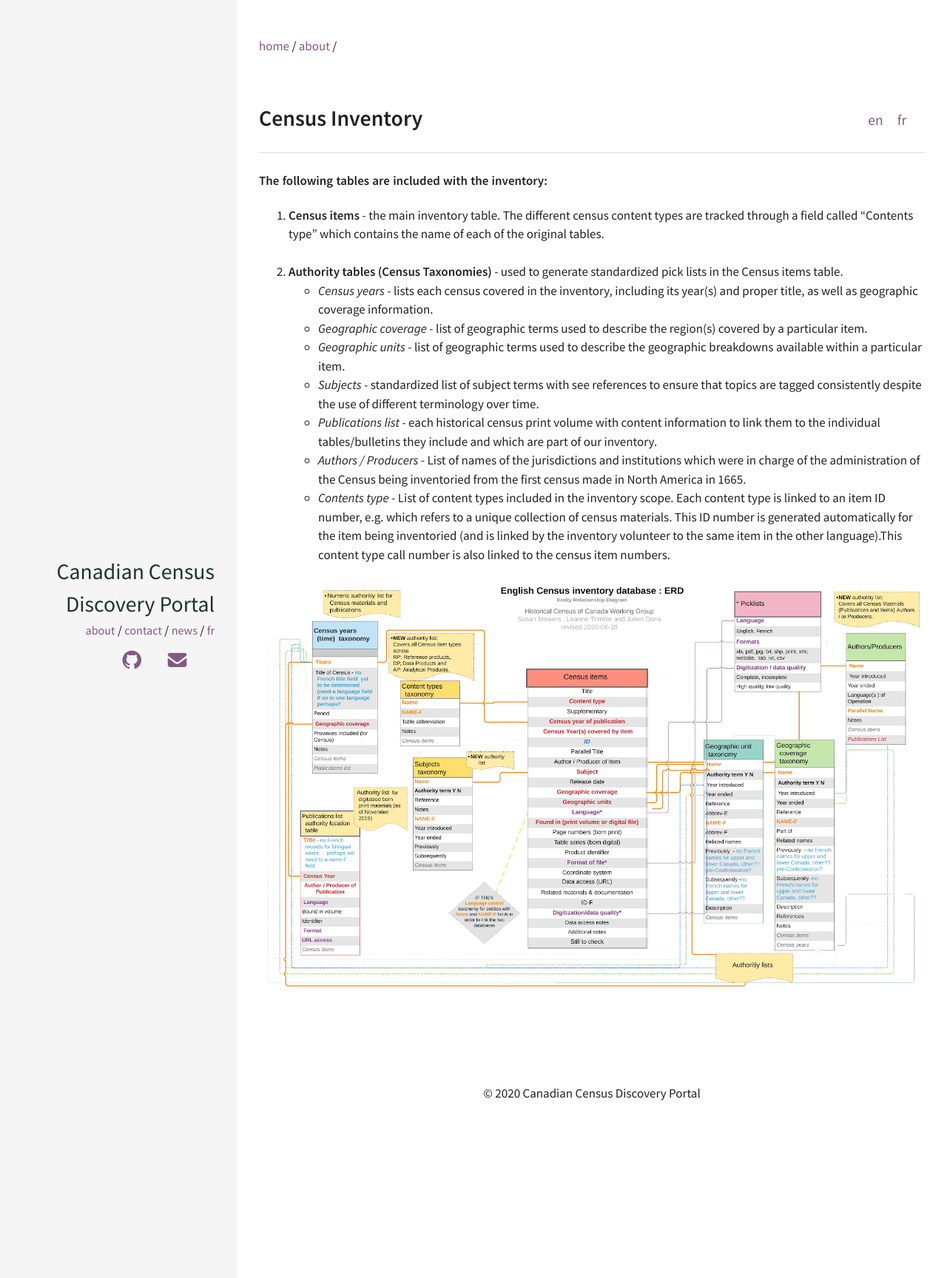
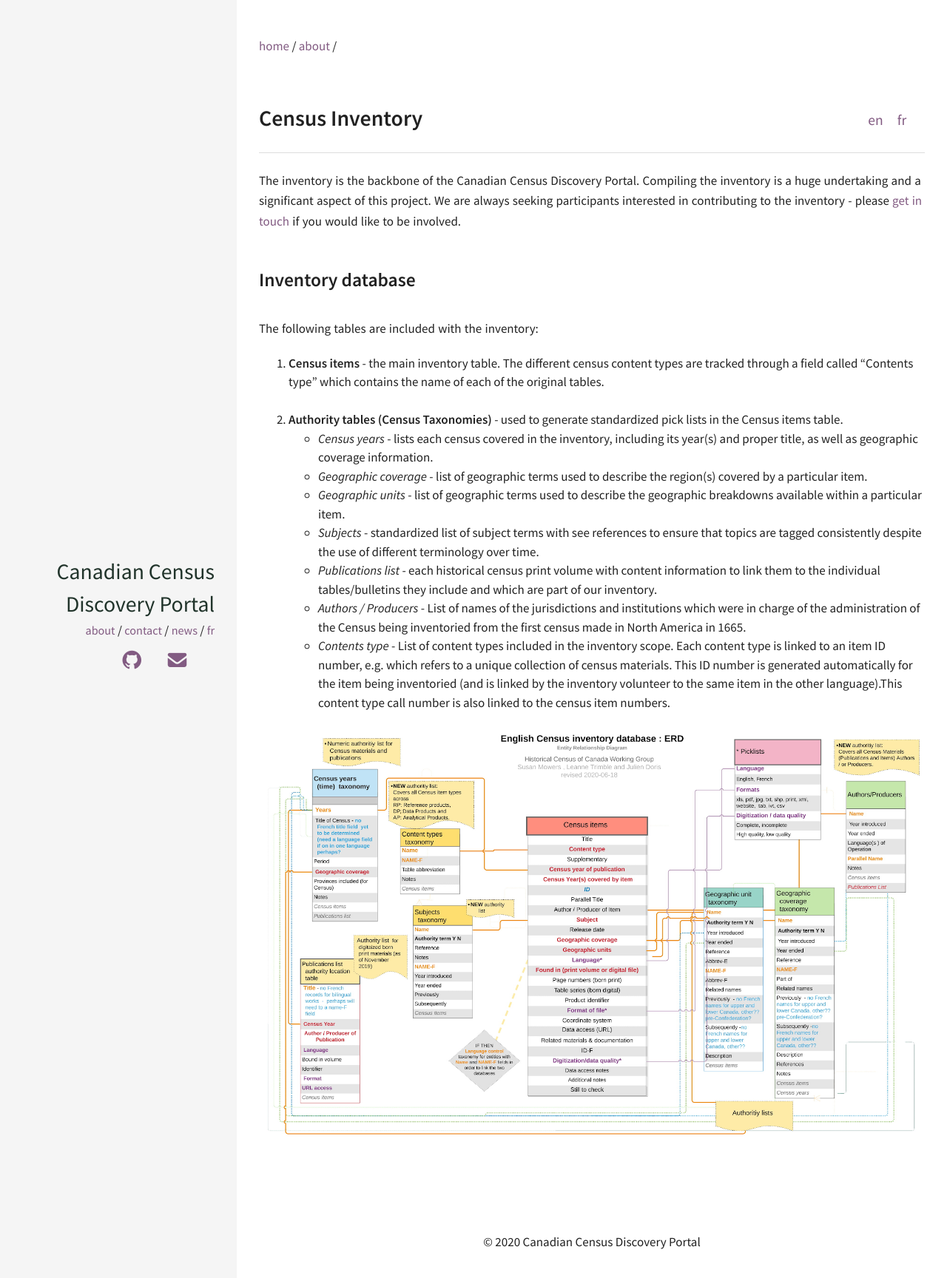
Before and after one commit to census-recensement/census-recensement.github.io, a Jekyll site: the page built from en/about/inventory.md, in a window 1280 px wide. Shown: the top 1728 px of the page at 74% size. Built offline with Jekyll 4.4.1, drawn with Linux system fonts in a browser that asks for light colours; nearby versions of some CDN libraries; library files that are not in the unit come from our copies.

Commit message:
Update inventory.md
Added an introductory paragraphy

```diff
--- a/en/about/inventory.md
+++ b/en/about/inventory.md
@@ -5,7 +5,11 @@
 ref: inventory
 ---
 
-**The following tables are included with the inventory:**
+The inventory is the backbone of the Canadian Census Discovery Portal. Compiling the inventory is a huge undertaking and a significant aspect of this project. We are always seeking participants interested in contributing to the inventory - please [get in touch](https://census-recensement.github.io/en/contact/) if you would like to be involved.
+
+### Inventory database
+
+The following tables are included with the inventory:
 
 1. **Census items** - the main inventory table. The different census content types are tracked through a field called “Contents type” which contains the name of each of the original tables.
 <br />
```
